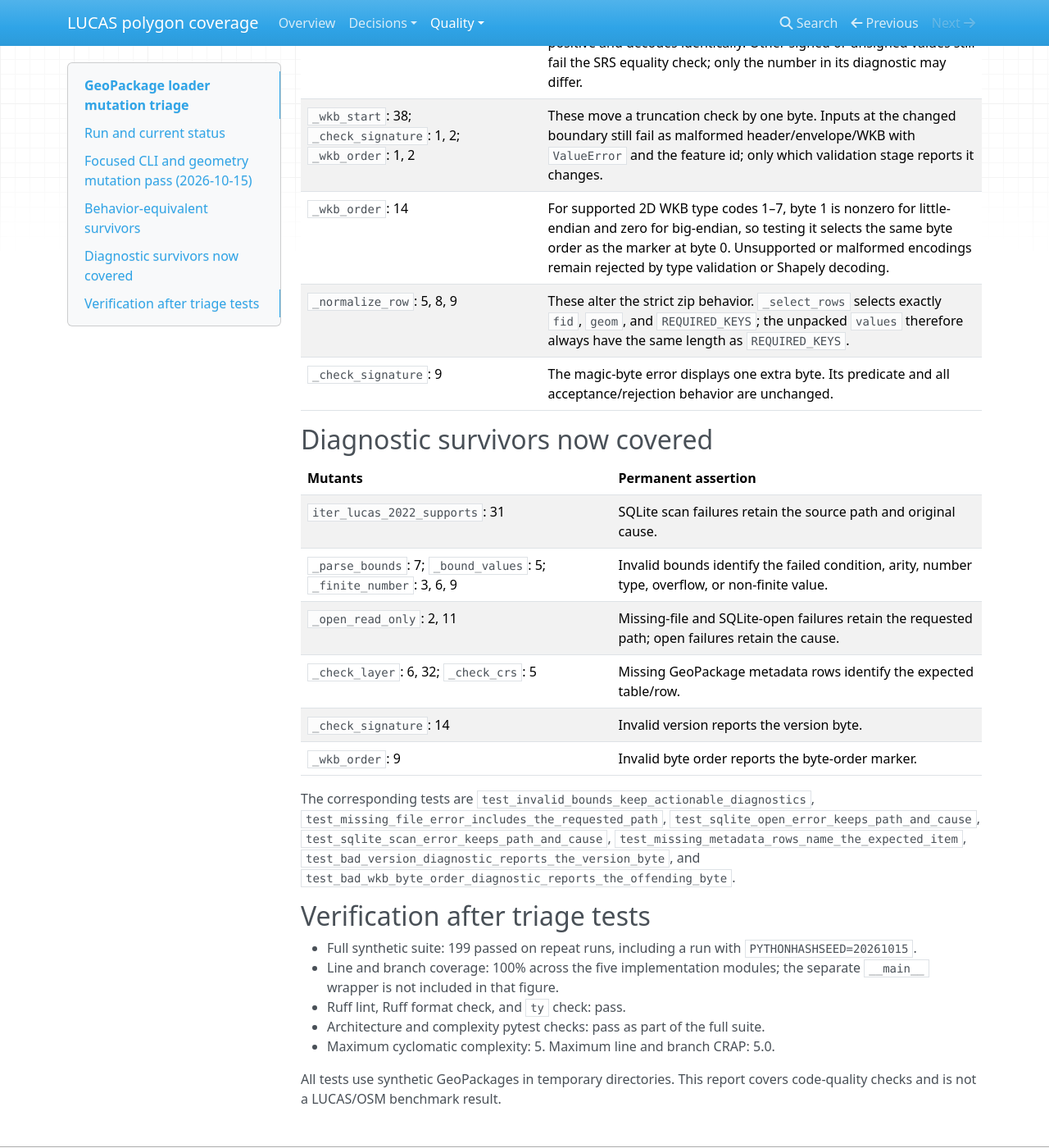
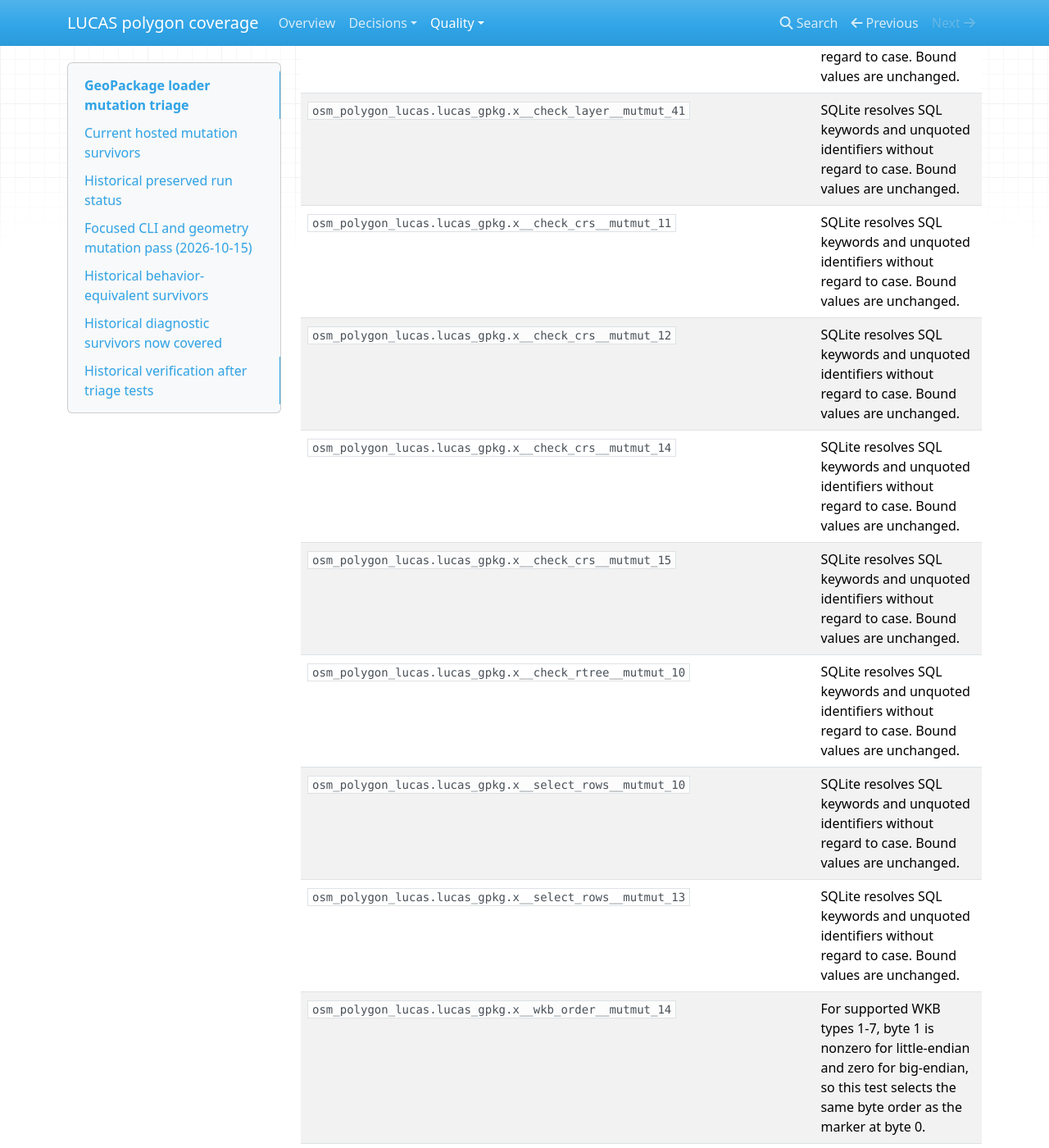
Before and after one commit to NoeFlandre/osm-polygon-lucas, an MkDocs documentation site: the page built from docs/quality/mutation-triage.md, in a window 1280 px wide and 1400 px high, scrolled down 1100 px. Shown: the whole window at 82% size. Built offline with MkDocs 1.6.1, drawn with Linux system fonts in a browser that asks for light colours; nearby versions of some CDN libraries; some of the changed text lies outside the part shown.

Commit message:
Enforce complete mutation triage in CI

```diff
--- a/docs/quality/mutation-triage.md
+++ b/docs/quality/mutation-triage.md
@@ -1,6 +1,31 @@
 # GeoPackage loader mutation triage
 
-## Run and current status
+## Current hosted mutation survivors
+
+The mutation job compares every surviving mutant ID against this table. An undocumented, stale, or duplicate ID fails the job. Each listed case has a behavior-equivalence or domain-based rationale.
+
+| Mutant ID | Reason |
+| --- | --- |
+| `osm_polygon_lucas.cli.x__report_text__mutmut_30` | `None` and `False` are both falsey. `json.dumps` rejects non-finite numbers in either case. |
+| `osm_polygon_lucas.cli.x__read_osm_wkt__mutmut_10` | Python resolves `UTF-8` and `utf-8` to the same codec. |
+| `osm_polygon_lucas.cli.x__source_manifest__mutmut_11` | Python resolves `UTF-8` and `utf-8` to the same codec. |
+| `osm_polygon_lucas.cli.x__write_output__mutmut_10` | Python resolves `UTF-8` and `utf-8` to the same codec. |
+| `osm_polygon_lucas.lucas_gpkg.x__check_layer__mutmut_12` | SQLite resolves SQL keywords and unquoted identifiers without regard to case. Bound values are unchanged. |
+| `osm_polygon_lucas.lucas_gpkg.x__check_layer__mutmut_13` | SQLite resolves SQL keywords and unquoted identifiers without regard to case. Bound values are unchanged. |
+| `osm_polygon_lucas.lucas_gpkg.x__check_layer__mutmut_38` | SQLite resolves SQL keywords and unquoted identifiers without regard to case. Bound values are unchanged. |
+| `osm_polygon_lucas.lucas_gpkg.x__check_layer__mutmut_39` | SQLite resolves SQL keywords and unquoted identifiers without regard to case. Bound values are unchanged. |
+| `osm_polygon_lucas.lucas_gpkg.x__check_layer__mutmut_41` | SQLite resolves SQL keywords and unquoted identifiers without regard to case. Bound values are unchanged. |
+| `osm_polygon_lucas.lucas_gpkg.x__check_crs__mutmut_11` | SQLite resolves SQL keywords and unquoted identifiers without regard to case. Bound values are unchanged. |
+| `osm_polygon_lucas.lucas_gpkg.x__check_crs__mutmut_12` | SQLite resolves SQL keywords and unquoted identifiers without regard to case. Bound values are unchanged. |
+| `osm_polygon_lucas.lucas_gpkg.x__check_crs__mutmut_14` | SQLite resolves SQL keywords and unquoted identifiers without regard to case. Bound values are unchanged. |
+| `osm_polygon_lucas.lucas_gpkg.x__check_crs__mutmut_15` | SQLite resolves SQL keywords and unquoted identifiers without regard to case. Bound values are unchanged. |
+| `osm_polygon_lucas.lucas_gpkg.x__check_rtree__mutmut_10` | SQLite resolves SQL keywords and unquoted identifiers without regard to case. Bound values are unchanged. |
+| `osm_polygon_lucas.lucas_gpkg.x__select_rows__mutmut_10` | SQLite resolves SQL keywords and unquoted identifiers without regard to case. Bound values are unchanged. |
+| `osm_polygon_lucas.lucas_gpkg.x__select_rows__mutmut_13` | SQLite resolves SQL keywords and unquoted identifiers without regard to case. Bound values are unchanged. |
+| `osm_polygon_lucas.lucas_gpkg.x__wkb_order__mutmut_14` | For supported WKB types 1-7, byte 1 is nonzero for little-endian and zero for big-endian, so this test selects the same byte order as the marker at byte 0. |
+| `osm_polygon_lucas.support_eligibility.x_classify_support_row__mutmut_67` | A non-string support class adds a rejection reason, and a missing polygon adds a geometry reason. The final type and polygon checks cannot change the result after those checks. |
+
+## Historical preserved run status
 
 The preserved mutation run for `src/osm_polygon_lucas/lucas_gpkg.py` generated 406 mutants: 368 were killed and 38 survived. Its raw status metadata and log are local-only scratch artifacts and are not included in this repository. The implementation code was unchanged when the diagnostic regression tests below were added.
 
@@ -12,7 +37,7 @@
 
 The survivors were reviewed by category. Strict-zip changes in support-evidence and class-grouping loops are equivalent because both paired sequences are built from the same supports. Geometry-validator survivors change diagnostic wording only; the area-predicate mutation is killed by a positive polygon smaller than one square unit. CLI survivors change help or diagnostic text, JSON formatting, UTF-8 spelling/defaults for the ASCII JSON payload, or an equivalent falsey `allow_nan` setting. Tests cover the behavior-sensitive cases: bounded RTree selection, CRS and required arguments, null dates, unmapped labels, sub-square-unit overlap evidence, and rejection of non-finite JSON values. The source-manifest test asserts the exact package and case-sensitive resource name independently of the host filesystem.
 
-## Behavior-equivalent survivors
+## Historical behavior-equivalent survivors
 
 “Equivalent” here means no change to acceptance, rejection, or decoded values for inputs supported by the loader contract. Error class and feature/item identification remain intact; wording that describes the internal rejection stage is not part of that contract.
 
@@ -25,7 +50,7 @@
 | `_normalize_row`: 5, 8, 9 | These alter the strict zip behavior. `_select_rows` selects exactly `fid`, `geom`, and `REQUIRED_KEYS`; the unpacked `values` therefore always have the same length as `REQUIRED_KEYS`. |
 | `_check_signature`: 9 | The magic-byte error displays one extra byte. Its predicate and all acceptance/rejection behavior are unchanged. |
 
-## Diagnostic survivors now covered
+## Historical diagnostic survivors now covered
 
 | Mutants | Permanent assertion |
 | --- | --- |
@@ -38,7 +63,7 @@
 
 The corresponding tests are `test_invalid_bounds_keep_actionable_diagnostics`, `test_missing_file_error_includes_the_requested_path`, `test_sqlite_open_error_keeps_path_and_cause`, `test_sqlite_scan_error_keeps_path_and_cause`, `test_missing_metadata_rows_name_the_expected_item`, `test_bad_version_diagnostic_reports_the_version_byte`, and `test_bad_wkb_byte_order_diagnostic_reports_the_offending_byte`.
 
-## Verification after triage tests
+## Historical verification after triage tests
 
 - Full synthetic suite: 199 passed on repeat runs, including a run with `PYTHONHASHSEED=20261015`.
 - Line and branch coverage: 100% across the five implementation modules; the separate `__main__` wrapper is not included in that figure.
```
Also changed, not shown: 3 other files.
